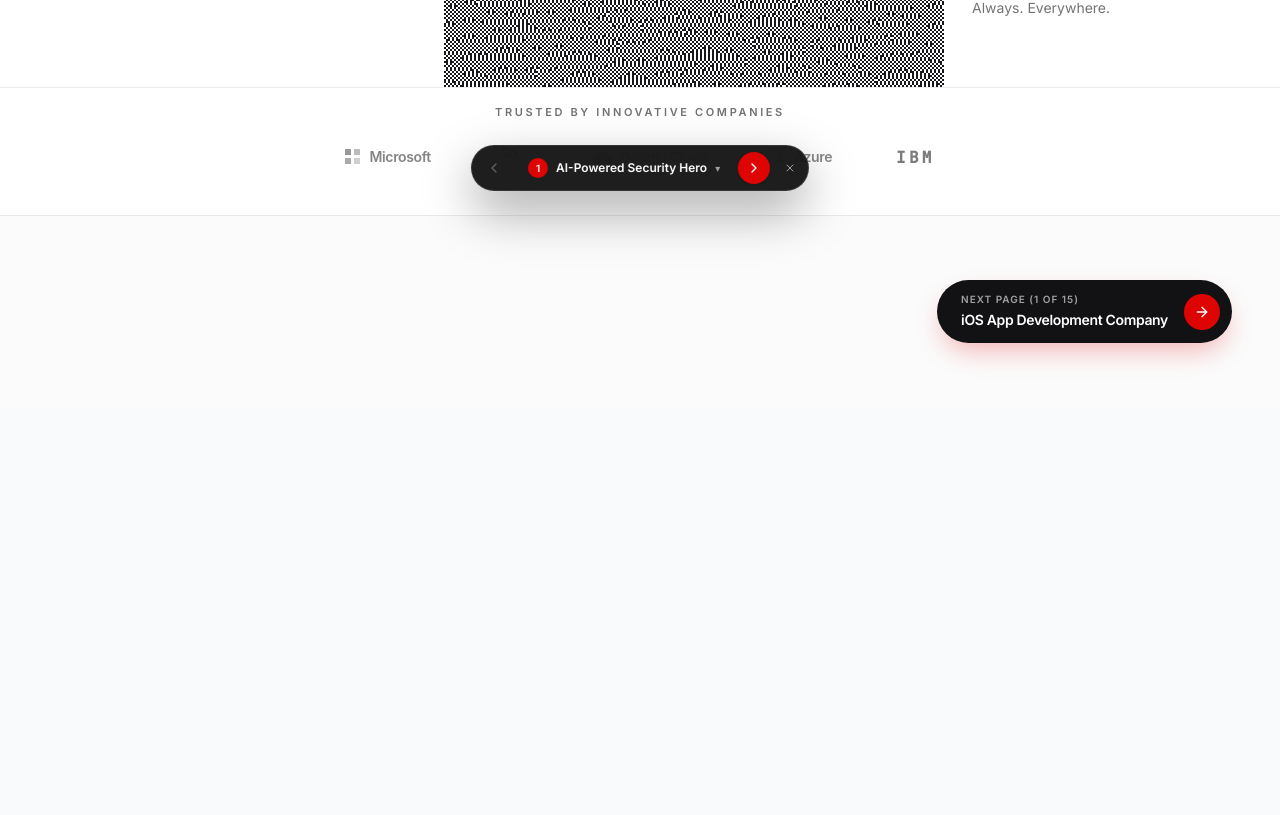
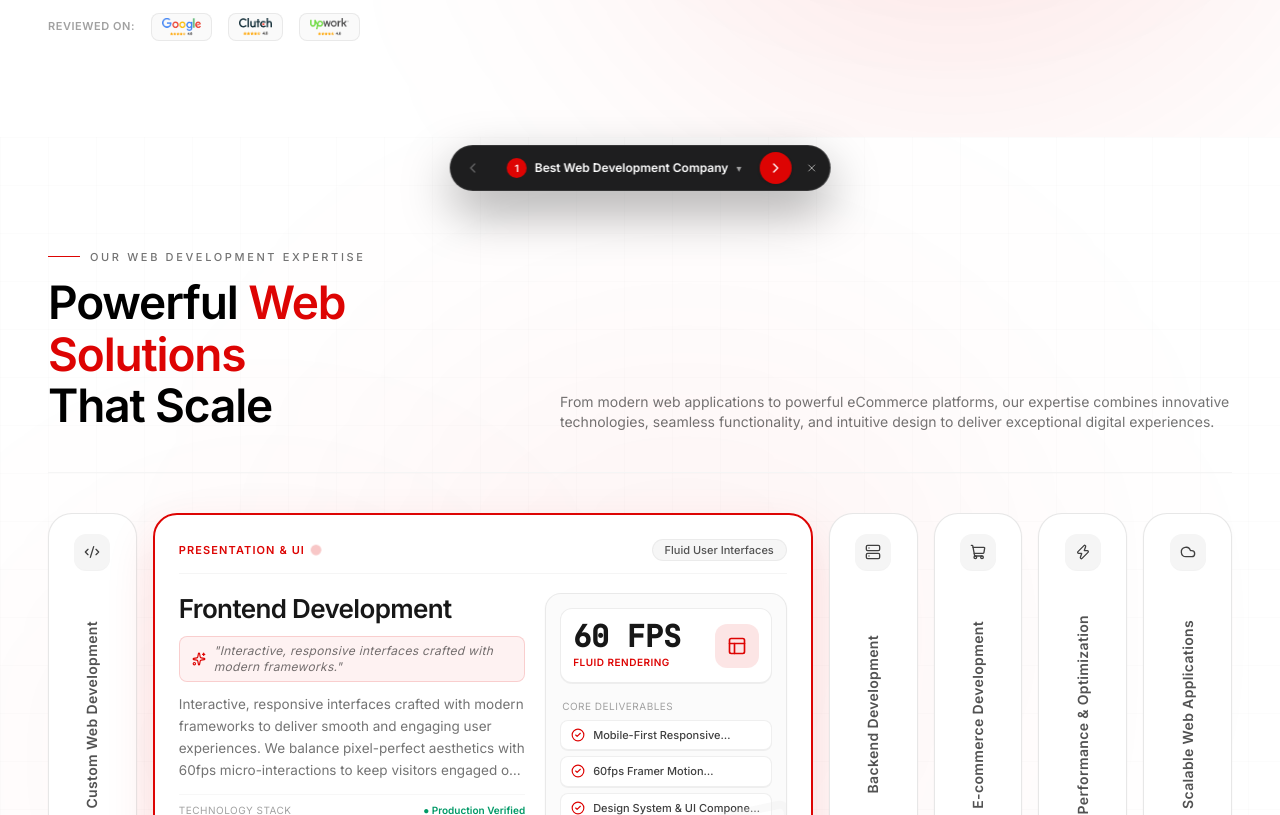
Before and after one commit to DharmikKhandhar4/grafizen, a React (Vite) app in the folder grafizen/: page / in a window 1280 px wide. Shown: the part 585-1400 px from the top of the page. Before the commit the page ends 992 px from the top, so only its background shows below. Built offline with nearby package versions, Linux system fonts and the light colour scheme.

Commit message:
all image done

```diff
--- a/grafizen/src/App.jsx
+++ b/grafizen/src/App.jsx
@@ -28,18 +28,7 @@ import AISecurityPage from "./page/aisecurity/AISecurityPage";
 
 /* ─── Pages Registry ───────────────────────────────────────── */
 const PAGES = [
-  {
-    id: "ai-security",
-    name: "AI-Powered Security Hero",
-    tag: "AI / Cyber",
-    component: AISecurityPage,
-  },
-  {
-    id: "ios-development",
-    name: "iOS App Development Company",
-    tag: "Mobile",
-    component: IOSAppDevelopmentCompany,
-  },
+
   {
     id: "best-web-development",
     name: "Best Web Development Company",
@@ -117,6 +106,18 @@ const PAGES = [
     name: "Internet Marketing Rajkot",
     tag: "Marketing",
     component: MainInternetMarketingRajkot,
+  },
+   {
+    id: "ai-security",
+    name: "AI-Powered Security Hero",
+    tag: "AI / Cyber",
+    component: AISecurityPage,
+  },
+  {
+    id: "ios-development",
+    name: "iOS App Development Company",
+    tag: "Mobile",
+    component: IOSAppDevelopmentCompany,
   },
 ];
 
--- a/grafizen/src/components/bestwebdevelopment/BestWebDevelopmentHero.jsx
+++ b/grafizen/src/components/bestwebdevelopment/BestWebDevelopmentHero.jsx
@@ -193,7 +193,7 @@ const BestWebDevelopmentHero = () => {
                   {/* Upwork Badge */}
                   <div className="flex items-center gap-2 rounded-lg bg-neutral-50 px-2.5 py-1 border border-neutral-200/80 transition-all hover:bg-neutral-100/80">
                     <img
-                      src="/image/mobileapp/UPwork.png"
+                      src="/image/mobileapp/upwork.png"
                       alt="Upwork Top Rated"
                       className="h-4 sm:h-[18px] w-auto object-contain"
                     />
--- a/grafizen/src/components/mobileapphero/MobileAppHero.jsx
+++ b/grafizen/src/components/mobileapphero/MobileAppHero.jsx
@@ -9,8 +9,8 @@ import {
 import google from "../../../public/image/mobileapp/google.png";
 import apple from "../../../public/image/mobileapp/apple-store.png";
 import clutch from "../../../public/image/mobileapp/clutch.png";
-import googleplay from "../../../public/image/mobileapp/Google-Play.png";
-import upwork from "../../../public/image/mobileapp/Upwork.png";
+import googleplay from "../../../public/image/mobileapp/googleplay.png";
+import upwork from "../../../public/image/mobileapp/upwork.png";
 
 
 const fadeUp = {
--- a/grafizen/src/components/socialmediamarketing/UnifiedDigitalGrowth.jsx
+++ b/grafizen/src/components/socialmediamarketing/UnifiedDigitalGrowth.jsx
@@ -39,7 +39,7 @@ export default function UnifiedDigitalGrowth() {
   const ImageShowcase = () => (
     <div className="group relative my-4 sm:my-6 w-full max-w-[600px] rounded-2xl p-2 sm:p-3 transition-all duration-500 flex justify-center mx-auto">
       <img
-        src="/image/about/Unified.png"
+        src="/image/about/unified.png"
         alt="Grafizen digital marketing and technology dashboard"
         className="h-full max-h-[280px] xs:max-h-[320px] sm:max-h-[330px] w-full max-w-[400px] rounded-xl object-cover transition-transform duration-500 group-hover:scale-[1.02]"
       />
```
Also changed, not shown: grafizen/src/components/DigitalMarketingExpertsRajkot/DigitalMarketingExpertsService.jsx (+5 -5 lines), grafizen/public/image/mobileapp/googleplay.png (renamed from grafizen/public/image/mobileapp/Google-Play.png).
